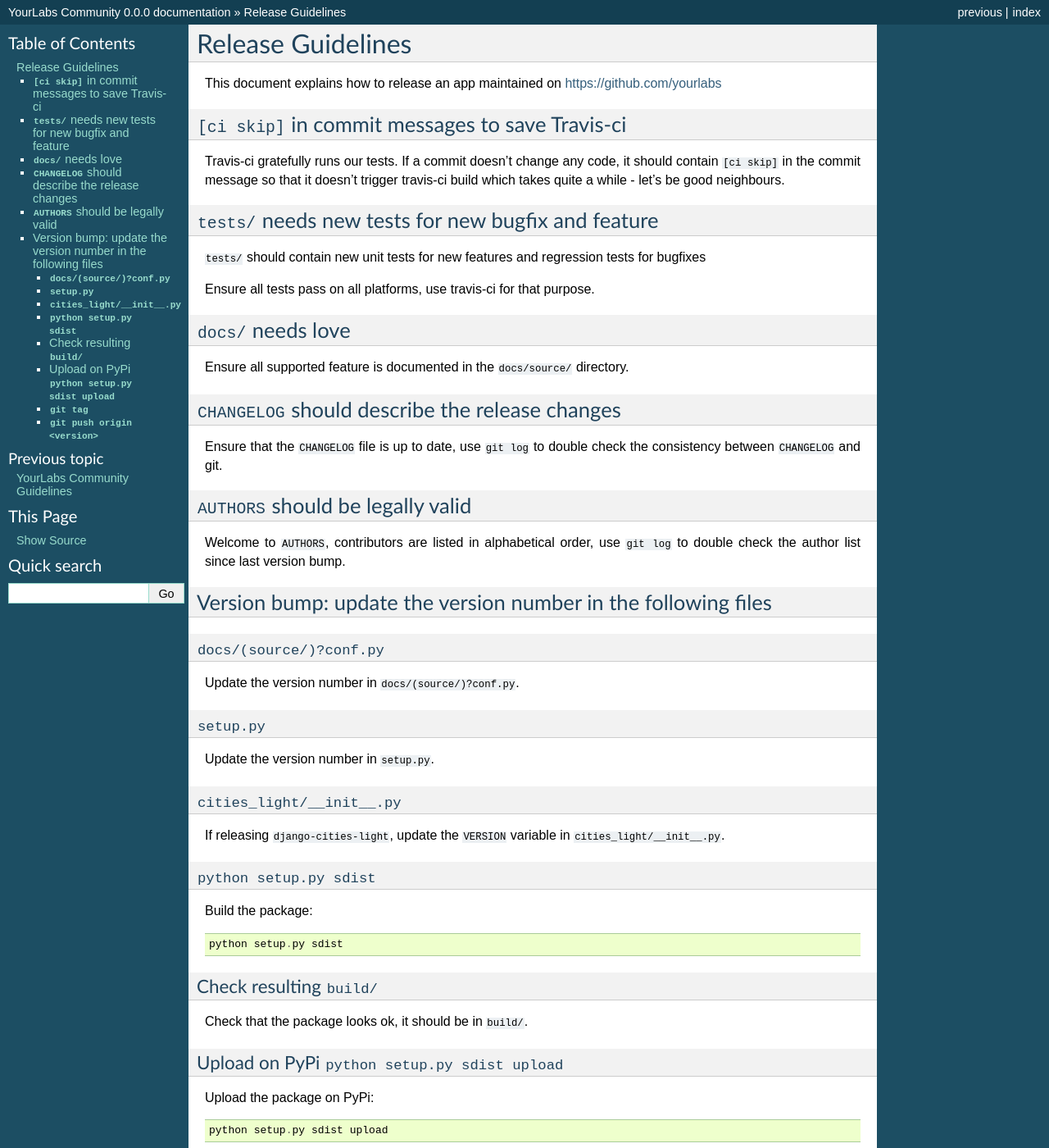
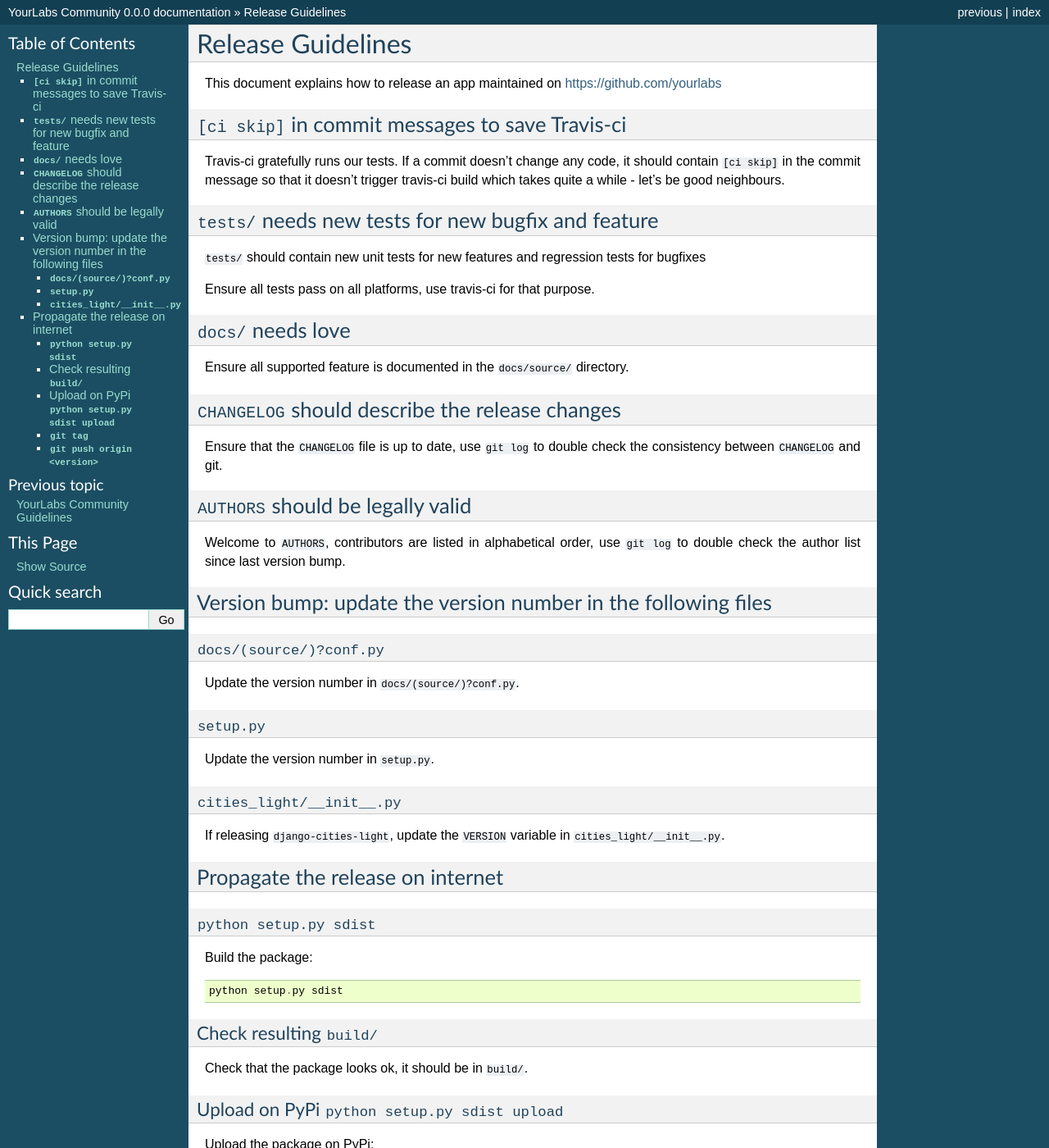
Before and after one commit to yourlabs/community, a Sphinx documentation site: the page built from docs/release.rst, in a window 1280 px wide and 1400 px high. Shown: the whole window at 82% size. Built offline with Sphinx 7.4.7, drawn with Linux system fonts in a browser that asks for light colours.

Commit message:
Added missing title

```diff
--- a/docs/release.rst
+++ b/docs/release.rst
@@ -59,6 +59,9 @@ Update the version number in ``setup.py``.
 If releasing ``django-cities-light``, update the ``VERSION``
 variable in ``cities_light/__init__.py``.
 
+Propagate the release on internet
+=================================
+
 ``python setup.py sdist``
 -------------------------
 
```
